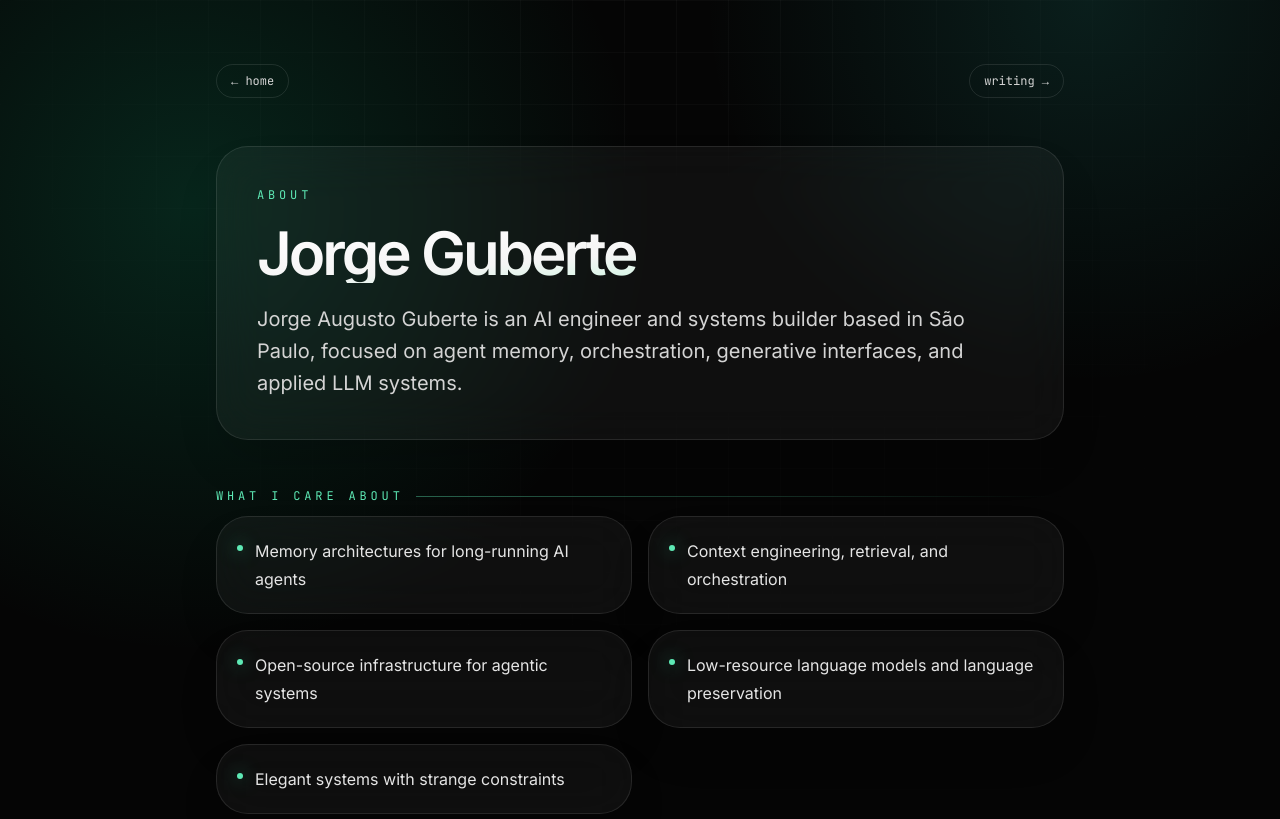
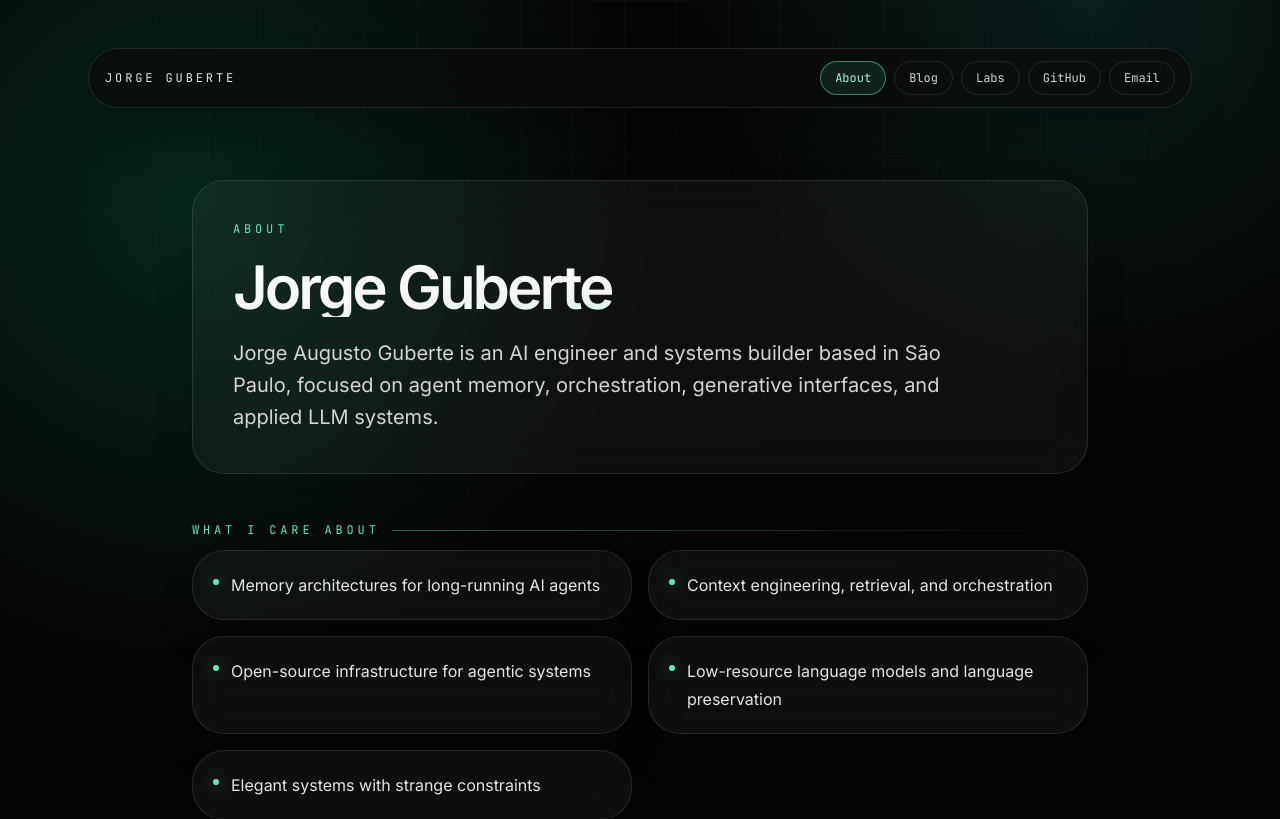
Before and after one commit to jorgeguberte/jorgeguberte.github.io, a Next.js app: page /about in a window 1280 px wide. Shown: the top 819 px of the page. Built offline with nearby package versions, Linux system fonts and the light colour scheme.

Commit message:
fix(layout): unify navbar width and prevent scrollbar layout shifts across all pages

```diff
--- /dev/null
+++ b/components/Navbar.tsx
@@ -0,0 +1,55 @@
+import Link from "next/link";
+import { useRouter } from "next/router";
+import { navLinks } from "../data/site-content";
+
+export function Navbar() {
+  const router = useRouter();
+  const { pathname } = router;
+
+  return (
+    <nav className="top-nav">
+      <Link href="/" className="font-mono text-xs uppercase tracking-[0.24em] text-neutral-200 transition-colors hover:text-emerald-300">
+        Jorge Guberte
+      </Link>
+      <div className="flex flex-wrap gap-2">
+        {navLinks.map((link) => {
+          // Determine if the link is active.
+          // Home page '/' is active only on root path.
+          // Other paths check if pathname starts with the link's href.
+          const isActive = !link.external && (
+            (link.href === "/" && pathname === "/") ||
+            (link.href !== "/" && pathname.startsWith(link.href))
+          );
+
+          if (link.external) {
+            return (
+              <a
+                key={link.label}
+                href={link.href}
+                target="_blank"
+                rel="noopener noreferrer"
+                className="nav-pill"
+              >
+                {link.label}
+              </a>
+            );
+          }
+
+          return (
+            <Link
+              key={link.label}
+              href={link.href}
+              className={`nav-pill ${
+                isActive
+                  ? "border-emerald-300/50 bg-emerald-300/10 text-emerald-200"
+                  : ""
+              }`}
+            >
+              {link.label}
+            </Link>
+          );
+        })}
+      </div>
+    </nav>
+  );
+}
--- a/pages/about.tsx
+++ b/pages/about.tsx
@@ -1,6 +1,7 @@
 import Link from "next/link";
 import { aboutPage, profile } from "../data/site-content";
 import { SeoHead } from "../components/SeoHead";
+import { Navbar } from "../components/Navbar";
 
 export default function AboutPage() {
   return (
@@ -11,15 +12,10 @@ export default function AboutPage() {
         path="/about"
       />
 
-      <main className="page-shell">
-        <nav className="mb-12 flex items-center justify-between gap-4">
-          <Link href="/" className="nav-pill">
-            ← home
-          </Link>
-          <Link href="/blog" className="nav-pill">
-            writing →
-          </Link>
-        </nav>
+      <div className="site-layout">
+        <Navbar />
+
+        <main className="mx-auto max-w-4xl py-4">
 
         <header className="glass-card mb-12 p-7 md:p-10">
           <p className="eyebrow mb-5">About</p>
@@ -95,7 +91,8 @@ export default function AboutPage() {
             </a>
           </div>
         </section>
-      </main>
+        </main>
+      </div>
     </>
   );
 }
--- a/pages/blog/[slug].tsx
+++ b/pages/blog/[slug].tsx
@@ -3,6 +3,7 @@ import { GetStaticPaths, GetStaticProps } from "next";
 import { posts } from "#site/content";
 import type { Post } from "#site/content";
 import { SeoHead } from "../../components/SeoHead";
+import { Navbar } from "../../components/Navbar";
 
 interface PostPageProps {
   post: Post;
@@ -19,15 +20,10 @@ export default function PostPage({ post }: PostPageProps) {
         publishedTime={new Date(post.date).toISOString()}
       />
 
-      <main className="page-shell max-w-3xl">
-        <nav className="mb-12 flex items-center justify-between gap-4">
-          <Link href="/blog" className="nav-pill">
-            ← blog
-          </Link>
-          <Link href="/" className="nav-pill">
-            home →
-          </Link>
-        </nav>
+      <div className="site-layout">
+        <Navbar />
+
+        <main className="mx-auto max-w-3xl py-4">
 
         <article className="glass-card p-7 md:p-10">
           <header className="mb-10 border-b border-white/10 pb-8">
@@ -69,7 +65,8 @@ export default function PostPage({ post }: PostPageProps) {
             dangerouslySetInnerHTML={{ __html: post.content }}
           />
         </article>
-      </main>
+        </main>
+      </div>
     </>
   );
 }
--- a/pages/blog/index.tsx
+++ b/pages/blog/index.tsx
@@ -2,6 +2,7 @@ import Link from "next/link";
 import { posts } from "#site/content";
 import { isPublicPost, writingIntro } from "../../data/site-content";
 import { SeoHead } from "../../components/SeoHead";
+import { Navbar } from "../../components/Navbar";
 
 export default function BlogIndex() {
   const sortedPosts = [...posts]
@@ -16,15 +17,10 @@ export default function BlogIndex() {
         path="/blog"
       />
 
-      <main className="page-shell">
-        <nav className="mb-12 flex items-center justify-between gap-4">
-          <Link href="/" className="nav-pill">
-            ← home
-          </Link>
-          <Link href="/about" className="nav-pill">
-            about →
-          </Link>
-        </nav>
+      <div className="site-layout">
+        <Navbar />
+
+        <main className="mx-auto max-w-4xl py-4">
 
         <header className="glass-card mb-10 p-7 md:p-10">
           <p className="eyebrow mb-5">Writing</p>
@@ -64,7 +60,8 @@ export default function BlogIndex() {
             </Link>
           ))}
         </div>
-      </main>
+        </main>
+      </div>
     </>
   );
 }
--- a/pages/index.tsx
+++ b/pages/index.tsx
@@ -1,7 +1,6 @@
 import Link from "next/link";
 import { posts } from "#site/content";
 import {
-  navLinks,
   nowItems,
   profile,
   selectedWork,
@@ -9,6 +8,7 @@ import {
   isPublicPost,
 } from "../data/site-content";
 import { SeoHead } from "../components/SeoHead";
+import { Navbar } from "../components/Navbar";
 
 const featuredPosts = [...posts]
   .filter(isPublicPost)
@@ -26,33 +26,11 @@ export default function Home() {
         path="/"
       />
 
-      <main className="site-shell overflow-hidden">
-        <div className="hero-orb" />
+      <div className="site-layout overflow-hidden">
+        <Navbar />
 
-        <nav className="top-nav">
-          <Link href="/" className="font-mono text-xs uppercase tracking-[0.24em] text-neutral-200">
-            Jorge Guberte
-          </Link>
-          <div className="flex flex-wrap gap-2">
-            {navLinks.map((link) =>
-              link.external ? (
-                <a
-                  key={link.label}
-                  href={link.href}
-                  target="_blank"
-                  rel="noopener noreferrer"
-                  className="nav-pill"
-                >
-                  {link.label}
-                </a>
-              ) : (
-                <Link key={link.label} href={link.href} className="nav-pill">
-                  {link.label}
-                </Link>
-              ),
-            )}
-          </div>
-        </nav>
+        <main className="relative">
+          <div className="hero-orb" />
 
         <header className="relative mb-16 grid gap-10 md:grid-cols-[1.15fr_0.85fr] md:items-end">
           <div>
@@ -233,7 +211,8 @@ export default function Home() {
             Building systems around memory, context, retrieval, and the weird places where software starts feeling cognitive.
           </p>
         </footer>
-      </main>
+        </main>
+      </div>
     </>
   );
 }
--- a/styles/globals.css
+++ b/styles/globals.css
@@ -9,6 +9,7 @@
 @layer base {
   html {
     scroll-behavior: smooth;
+    overflow-y: scroll;
   }
 
   body {
@@ -39,12 +40,8 @@
 }
 
 @layer components {
-  .site-shell {
+  .site-layout {
     @apply relative mx-auto min-h-screen max-w-6xl px-5 py-8 sm:px-6 md:py-12;
-  }
-
-  .page-shell {
-    @apply relative mx-auto min-h-screen max-w-4xl px-5 py-12 sm:px-6 md:py-16;
   }
 
   .top-nav {
```
